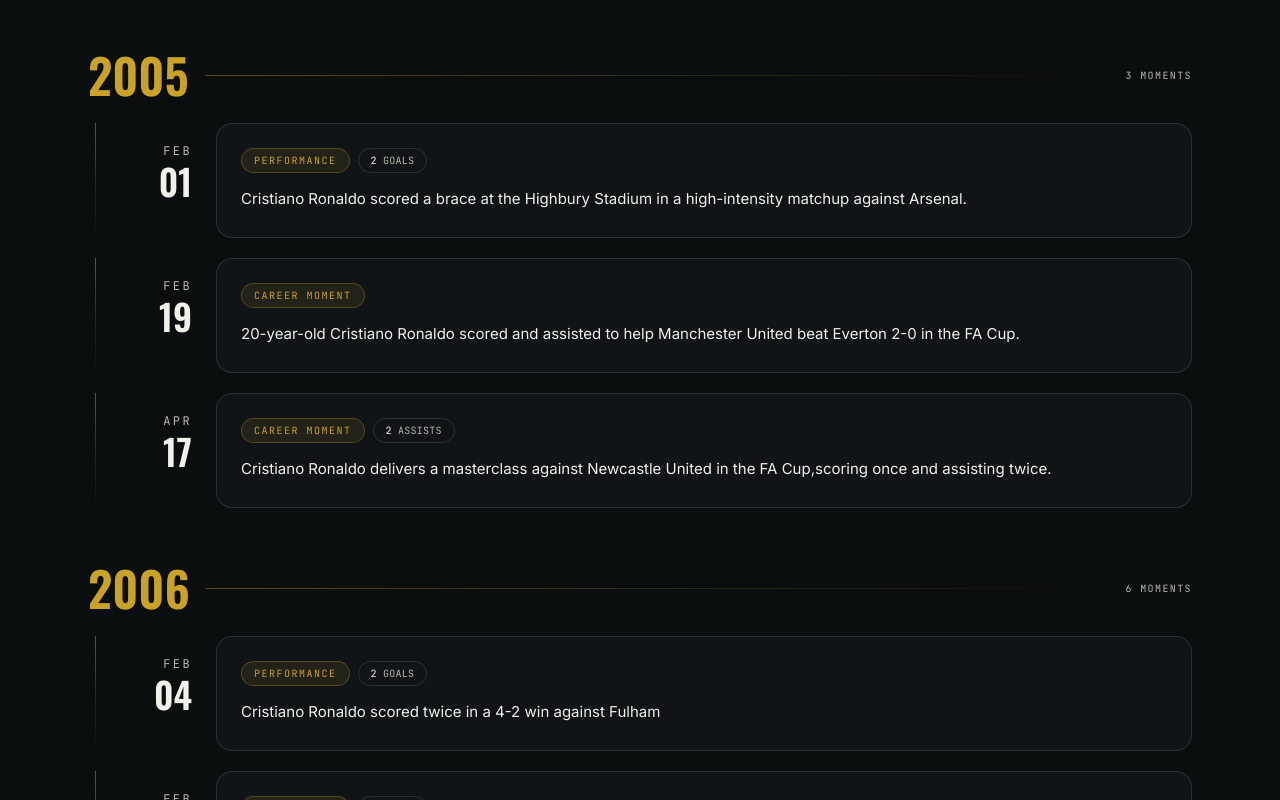
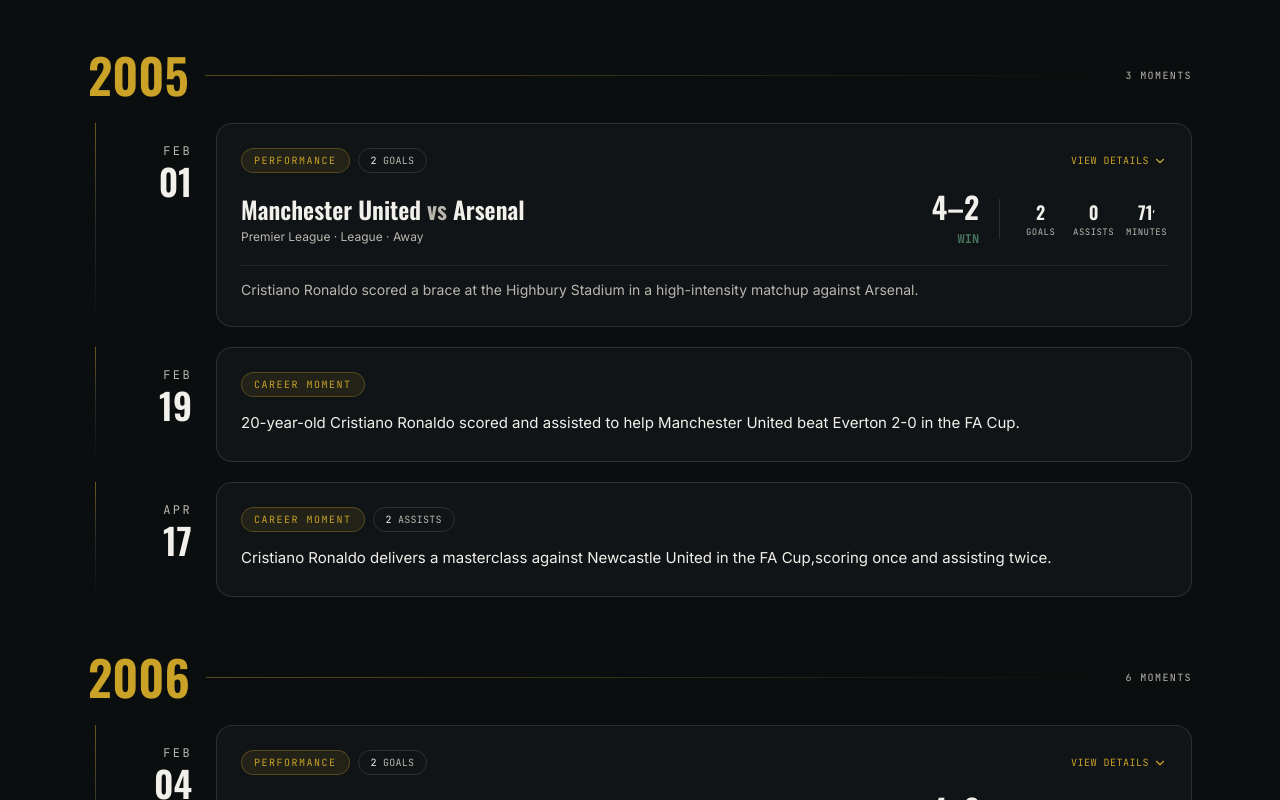
Before and after one commit to ronaldogoatsfc/cr7archive, a Next.js app: page /timeline in a window 1280 px wide. Shown: the part 1720-2520 px from the top of the page. Built offline with nearby package versions, Linux system fonts and the light colour scheme.

Commit message:
Use match cards for timeline performances

```diff
--- a/app/timeline/page.js
+++ b/app/timeline/page.js
@@ -1,6 +1,7 @@
 import Link from "next/link";
 import { ArrowLeft, ArrowUpRight, CalendarDays, Clock3 } from "lucide-react";
-import { getTimelineEvents, getEventPresentation } from "@/lib/timeline";
+import { getTimelineEvents, getEventPresentation, getTimelineMatch } from "@/lib/timeline";
+import TimelinePerformanceCard from "@/components/TimelinePerformanceCard";
 
 export const metadata = {
   title: "Career Timeline | The Ronaldo Archive",
@@ -9,9 +10,14 @@ export const metadata = {
 
 function TimelineEvent({ event }) {
   const presentation = getEventPresentation(event);
+  const match = presentation.category === "Performance" ? getTimelineMatch(event) : null;
   const date = new Date(event.date + "T00:00:00");
   const month = date.toLocaleDateString("en-US", { month: "short" });
   const day = date.toLocaleDateString("en-US", { day: "2-digit" });
+
+  if (presentation.category === "Performance" && match) {
+    return <TimelinePerformanceCard event={event} match={match} presentation={presentation} />;
+  }
 
   return (
     <article className="group relative grid gap-3 sm:grid-cols-[104px_minmax(0,1fr)] sm:gap-6">
```
